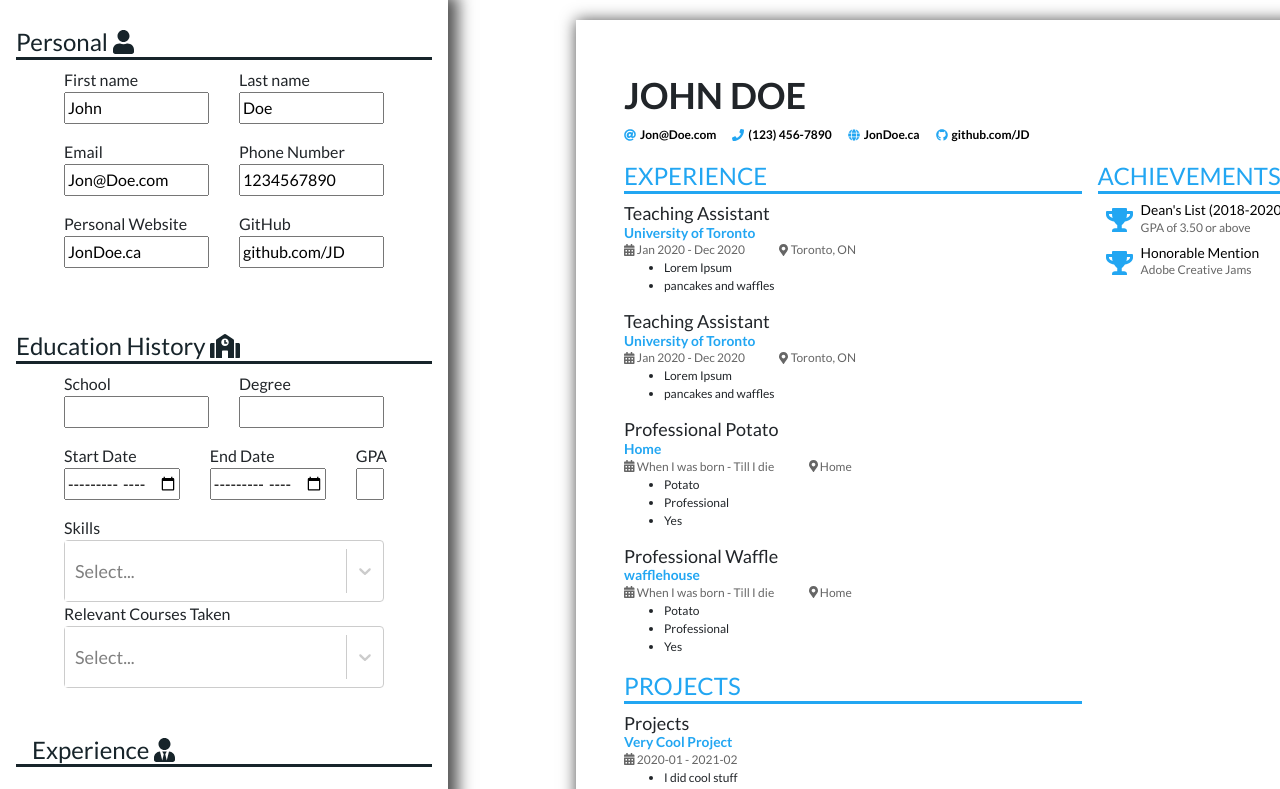
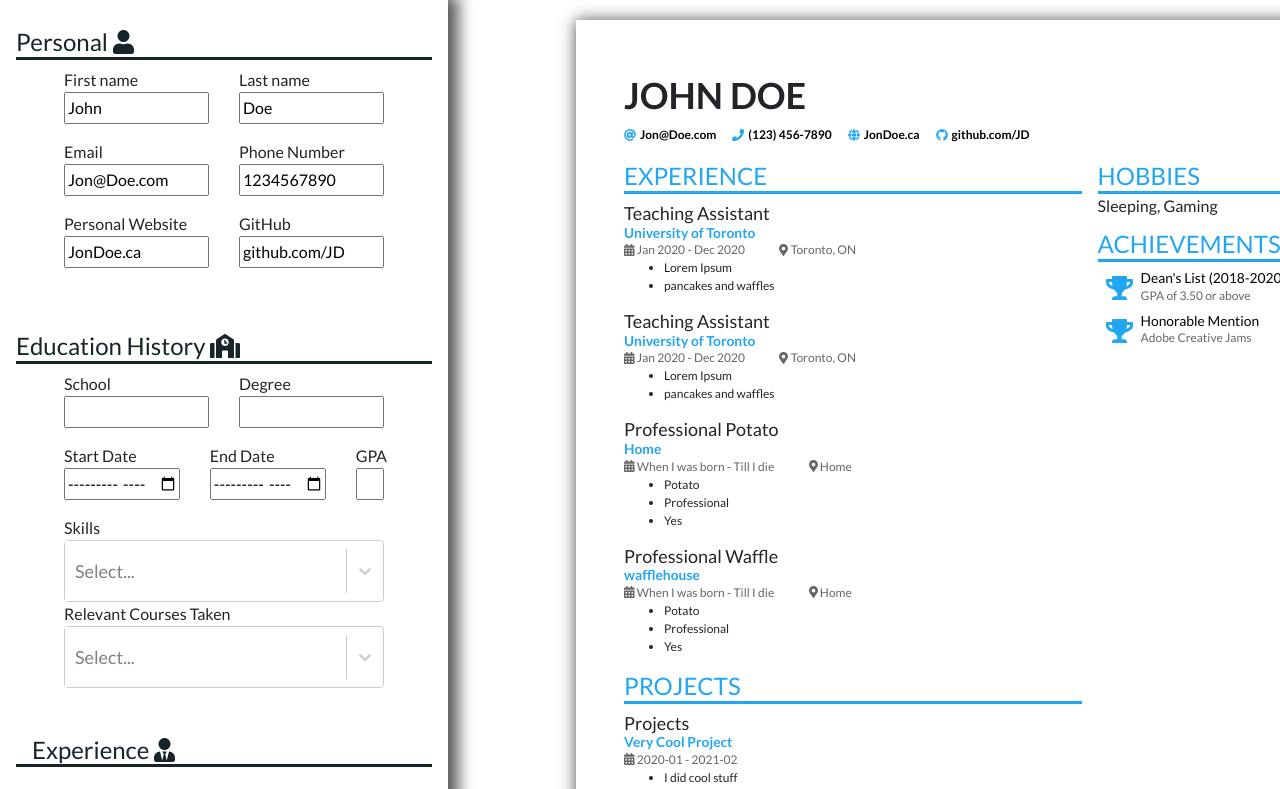
Before and after one commit to MuffinTheDragon/Resume-Builder, a React (Create React App) app in the folder frontend/: page / in a window 1280 px wide. Shown: the top 789 px of the page. Built offline with nearby package versions, Linux system fonts and the light colour scheme.

Commit message:
[CHED-72] Complete Hobbies Template and add Hobbies component to Resume

```diff
--- a/frontend/src/components/Resume/HobbiesTemplate/HobbiesTemplate.js
+++ b/frontend/src/components/Resume/HobbiesTemplate/HobbiesTemplate.js
@@ -1,14 +1,14 @@
 import React from "react";
 import styles from "./HobbiesTemplate.module.css";
 
-function HobbiesTemplate(props) {
+function HobbiesTemplate({desc}) {
     return (
-        <div className="mt-2">
-            <p className={styles.hobbies}>
-            {props.hobbies}
-            </p>
+        <div>
+            <h1>Hobbies</h1>
+            <hr></hr>
+            <span className={styles.desc}>{desc}</span>
         </div>
-    )
+    );
 }
 
 export default HobbiesTemplate;
--- a/frontend/src/components/Resume/HobbiesTemplate/HobbiesTemplate.module.css
+++ b/frontend/src/components/Resume/HobbiesTemplate/HobbiesTemplate.module.css
@@ -1,6 +1,3 @@
-p {
-    margin: 0;
+.desc {
+    font-size: 1rem;
 }
-.hobbies {
-    font-size: 0.75em;
-}
--- a/frontend/src/components/Resume/Resume.js
+++ b/frontend/src/components/Resume/Resume.js
@@ -8,6 +8,7 @@ import ExperienceTemplate from "../Resume/ExperienceTemplate/ExperienceTemplate"
 import EducationTemplate from "./EducationTemplate/EducationTemplate";
 import AchievementsTemplate from "./AchievementsTemplate/AchievementsTemplate";
 import CollectionTemplate from "./CollectionTemplate/CollectionTemplate";
+import HobbiesTemplate from "./HobbiesTemplate/HobbiesTemplate";
 import { ResumeContext } from "../../App";
 
 const Resume = () => {
@@ -17,6 +18,7 @@ const Resume = () => {
         Achievements: [],
         EducationHistory: [],
         Skills: [],
+        Hobbies: [],
         CourseWork: [],
     };
 
@@ -52,6 +54,8 @@ const Resume = () => {
                     component = <CollectionTemplate key={i} items={resume[key]}/>
                     break;
                 case "Hobbies":
+                    component = <HobbiesTemplate key={i} hobbies={data.hobbies}/>
+                    break;
                 default:
                     break;
             }
@@ -76,6 +80,7 @@ const Resume = () => {
                 <EducationTemplate school={resume.EducationHistory.school} degree={resume.EducationHistory.degree} start_date={resume.EducationHistory.startDate} end_date={resume.EducationHistory.endDate} gpa={resume.EducationHistory.gpa}/>
                 </>
                 }
+                <HobbiesTemplate desc="Sleeping, Gaming" />
                 {resumeComponents.Achievements}
                 {resumeComponents.Skills}
                 {resumeComponents.CourseWork}
```
